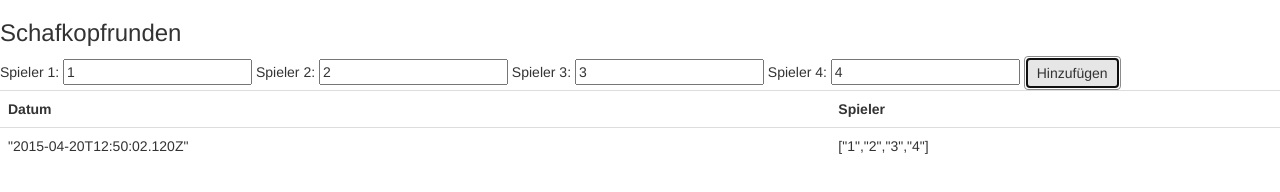
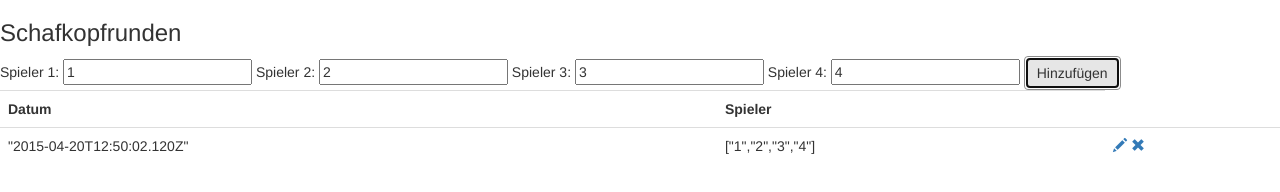
Before and after one commit to dokoliho/angular-sheephead, a website: page app/index.html in a window 1280 px wide. Both pictures are taken after a click on the button "Hinzufügen". Drawn offline with nearby package versions, Linux system fonts and the light colour scheme; some packages are replaced by stand-ins of ours.

Commit message:
no message

```diff
--- a/app/controllers/controllers.js
+++ b/app/controllers/controllers.js
@@ -16,6 +16,11 @@ app.controller('SessionController', function($scope, Session) {
     $scope.sessions.push(newSession);
   }
 
+  $scope.remove = function(session) {
+    $scope.sessions.splice($scope.sessions.indexOf(session), 1);
+  }
+
+
 })
 
 
--- a/app/partials/sessions.html
+++ b/app/partials/sessions.html
@@ -14,5 +14,9 @@ Spieler 4: <input ng-model="player4">
   <tr ng-repeat="session in sessions | orderBy: date">
     <td>{{session.date()}}</td>
     <td>{{session.players()}}</td>
+    <td>
+      <a href="" ng-click="removePlayer(player)"><i class="glyphicon glyphicon-pencil"></i></a>
+      <a href="" ng-click="remove(session)"><i class="glyphicon glyphicon-remove"></i></a>
+    </td>
   </tr>
 </table>
```
